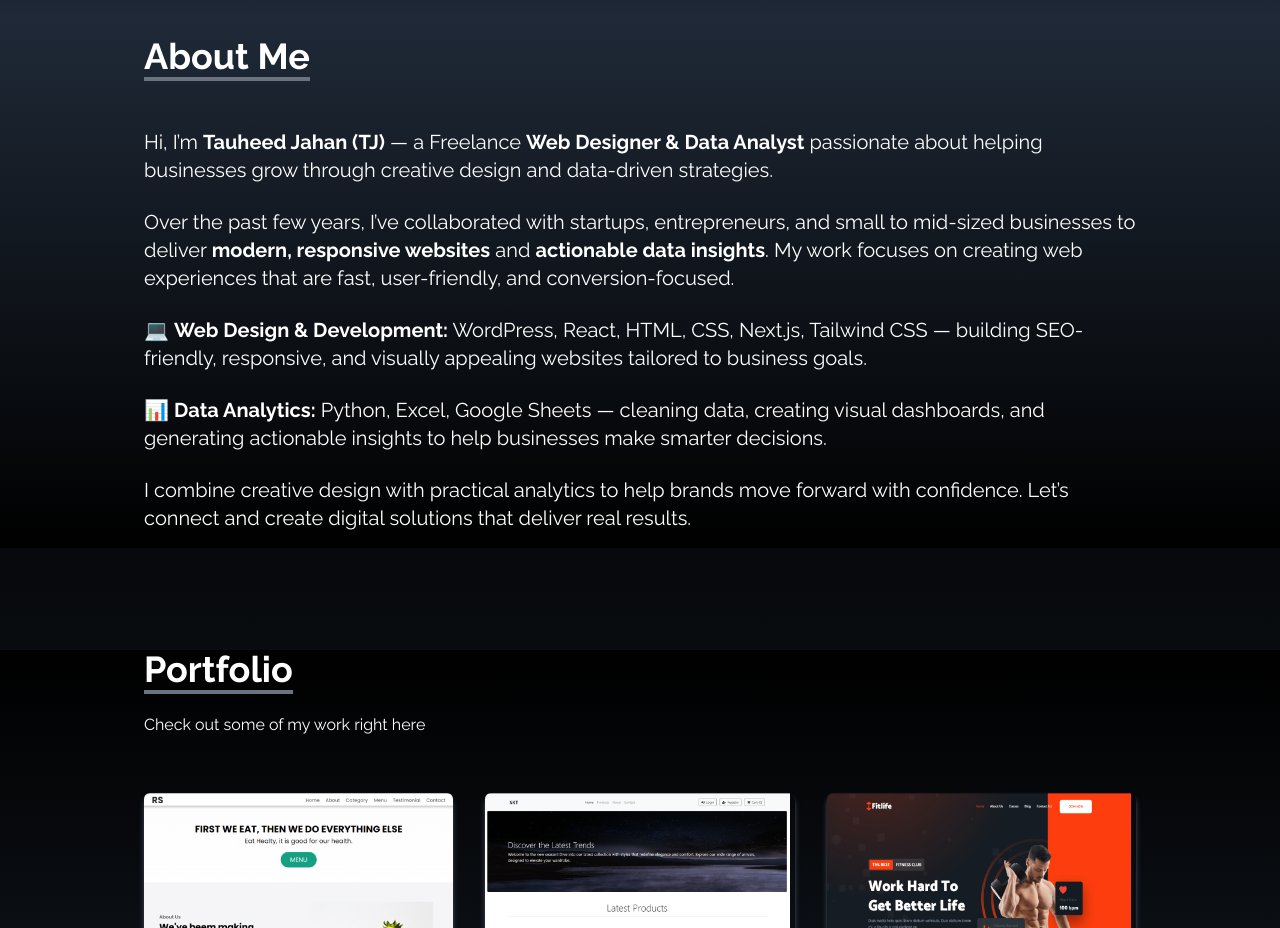
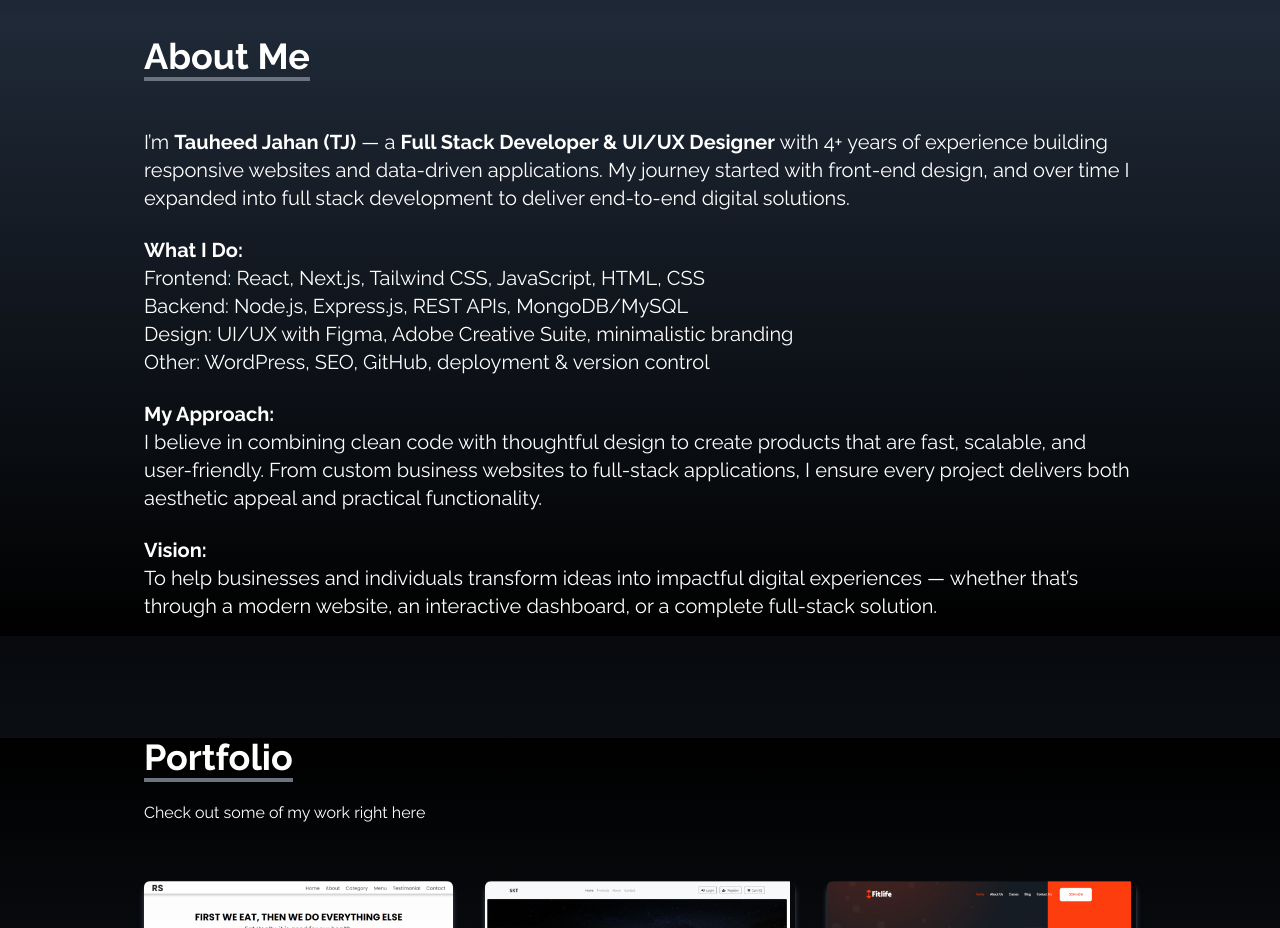
Before and after one commit to Tauheedjahan/Tj_Portfolio, a React (Create React App) app: page / in a window 1280 px wide. Shown: the part 780-1708 px from the top of the page. Built offline with nearby package versions, Linux system fonts and the light colour scheme.

Commit message:
Update About.jsx

```diff
--- a/src/components/About.jsx
+++ b/src/components/About.jsx
@@ -14,31 +14,31 @@ const About = () => {
         </div>
 
         <p className="text-xl mt-5">
-          Hi, I’m <strong>Tauheed Jahan (TJ)</strong> — a Freelance <strong>Web Designer & Data Analyst</strong> passionate about helping businesses grow through creative design and data-driven strategies.
+          I’m <strong>Tauheed Jahan (TJ)</strong> — a <strong>Full Stack Developer & UI/UX Designer</strong> with 4+ years of experience building responsive websites and data-driven applications. My journey started with front-end design, and over time I expanded into full stack development to deliver end-to-end digital solutions.
         </p>
 
         <br />
 
         <p className="text-xl">
-          Over the past few years, I’ve collaborated with startups, entrepreneurs, and small to mid-sized businesses to deliver <strong>modern, responsive websites</strong> and <strong>actionable data insights</strong>. My work focuses on creating web experiences that are fast, user-friendly, and conversion-focused.
+          <strong>What I Do:</strong><br/>
+          Frontend: React, Next.js, Tailwind CSS, JavaScript, HTML, CSS<br/>
+          Backend: Node.js, Express.js, REST APIs, MongoDB/MySQL<br/>
+          Design: UI/UX with Figma, Adobe Creative Suite, minimalistic branding<br/>
+          Other: WordPress, SEO, GitHub, deployment & version control
         </p>
 
         <br />
 
         <p className="text-xl">
-          💻 <strong>Web Design & Development:</strong> WordPress, React, HTML, CSS, Next.js, Tailwind CSS — building SEO-friendly, responsive, and visually appealing websites tailored to business goals.
+          <strong>My Approach:</strong><br/>
+          I believe in combining clean code with thoughtful design to create products that are fast, scalable, and user-friendly. From custom business websites to full-stack applications, I ensure every project delivers both aesthetic appeal and practical functionality.
         </p>
 
         <br />
 
         <p className="text-xl">
-          📊 <strong>Data Analytics:</strong> Python, Excel, Google Sheets — cleaning data, creating visual dashboards, and generating actionable insights to help businesses make smarter decisions.
-        </p>
-
-        <br />
-
-        <p className="text-xl">
-          I combine creative design with practical analytics to help brands move forward with confidence. Let’s connect and create digital solutions that deliver real results.
+          <strong>Vision:</strong><br/>
+          To help businesses and individuals transform ideas into impactful digital experiences — whether that’s through a modern website, an interactive dashboard, or a complete full-stack solution.
         </p>
       </div>
     </div>
```
